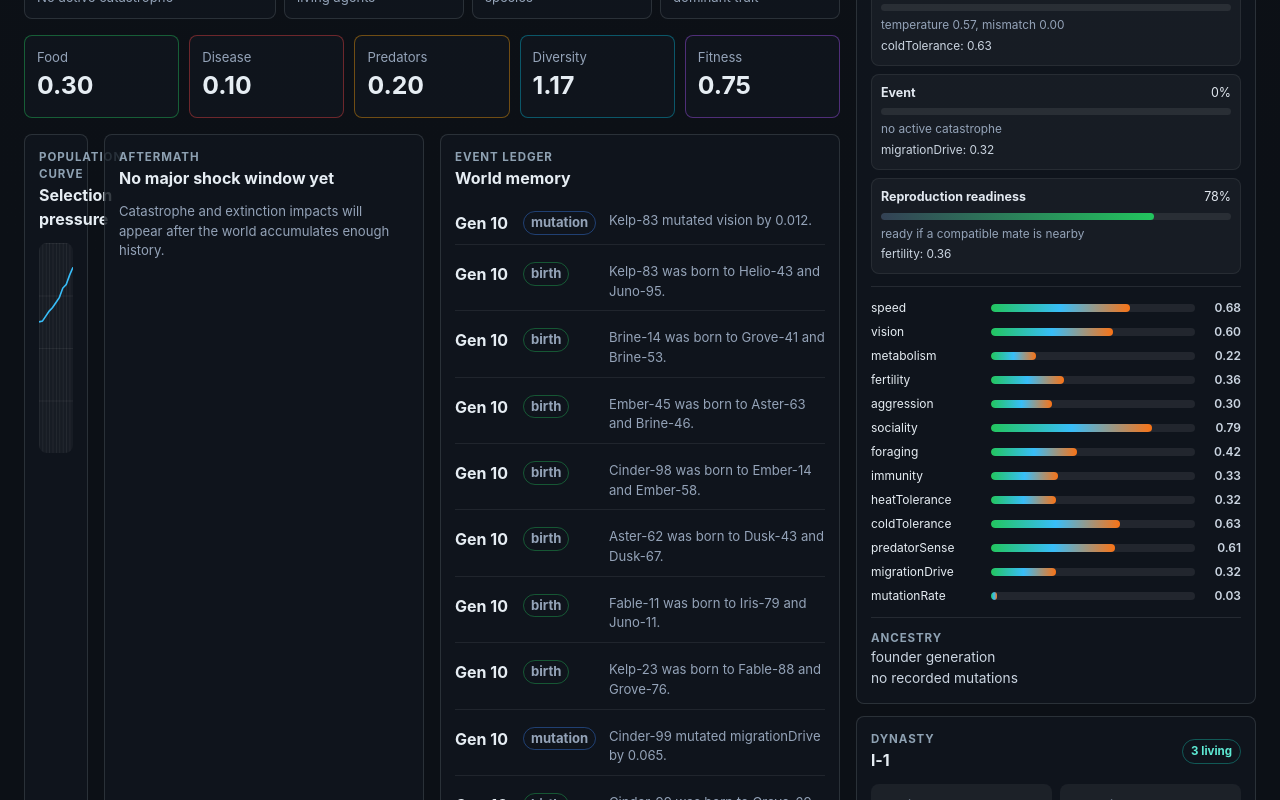
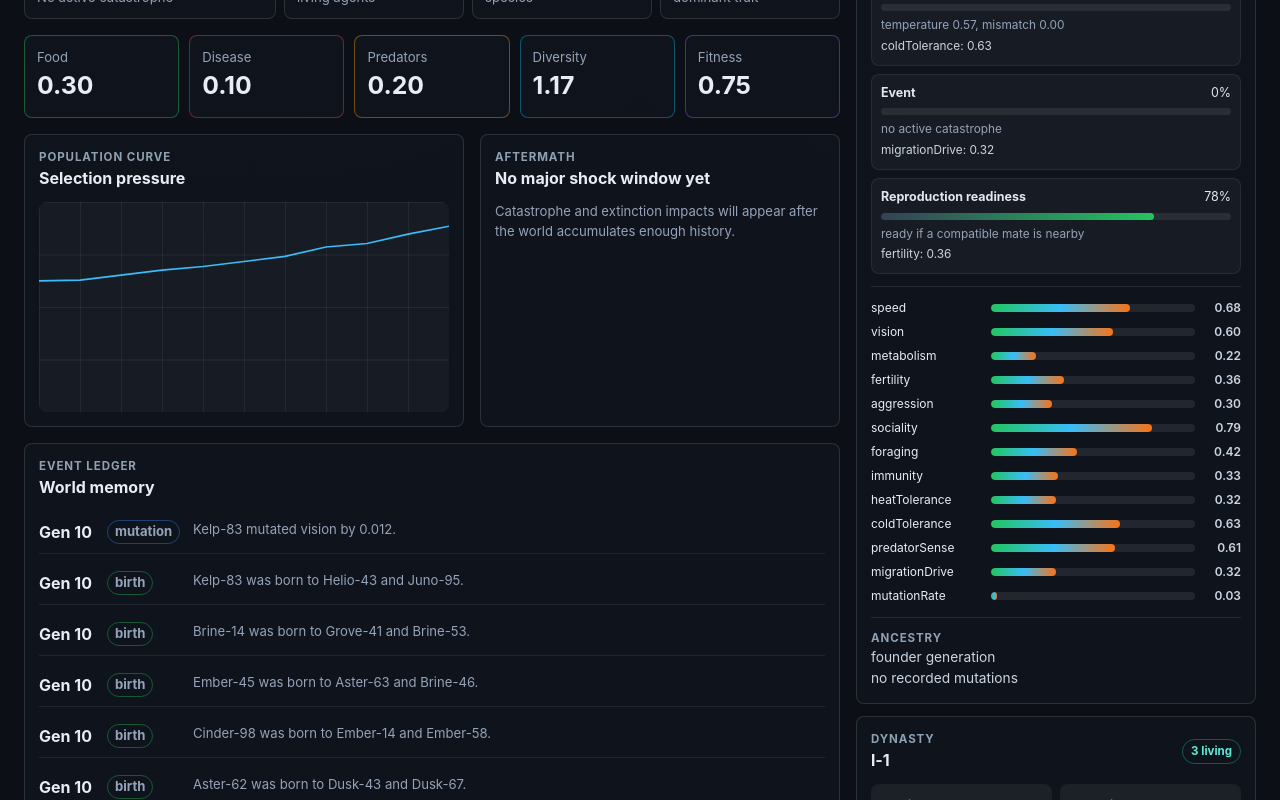
Before and after one commit to VoidAxiom/petri-dish, a React (Vite) app: page / in a window 1280 px wide. Shown: the part 840-1640 px from the top of the page. Built offline with nearby package versions, Linux system fonts and the light colour scheme.

Commit message:
VOI-16 preserve timeline layout

```diff
--- a/src/styles.css
+++ b/src/styles.css
@@ -748,8 +748,12 @@ button:disabled {
 
 .lower-grid {
   display: grid;
-  grid-template-columns: minmax(0, 1fr) 320px 400px;
+  grid-template-columns: minmax(0, 1fr) minmax(280px, 360px);
   gap: 16px;
+}
+
+.lower-grid > .panel:last-child {
+  grid-column: 1 / -1;
 }
 
 .timeline {
@@ -868,6 +872,10 @@ button:disabled {
     grid-template-columns: 1fr;
   }
 
+  .lower-grid > .panel:last-child {
+    grid-column: auto;
+  }
+
   .side-panel {
     grid-template-columns: 1fr 1fr;
   }
```
Also changed, not shown: 1 other file (tests, documents, lock files or other folders).
